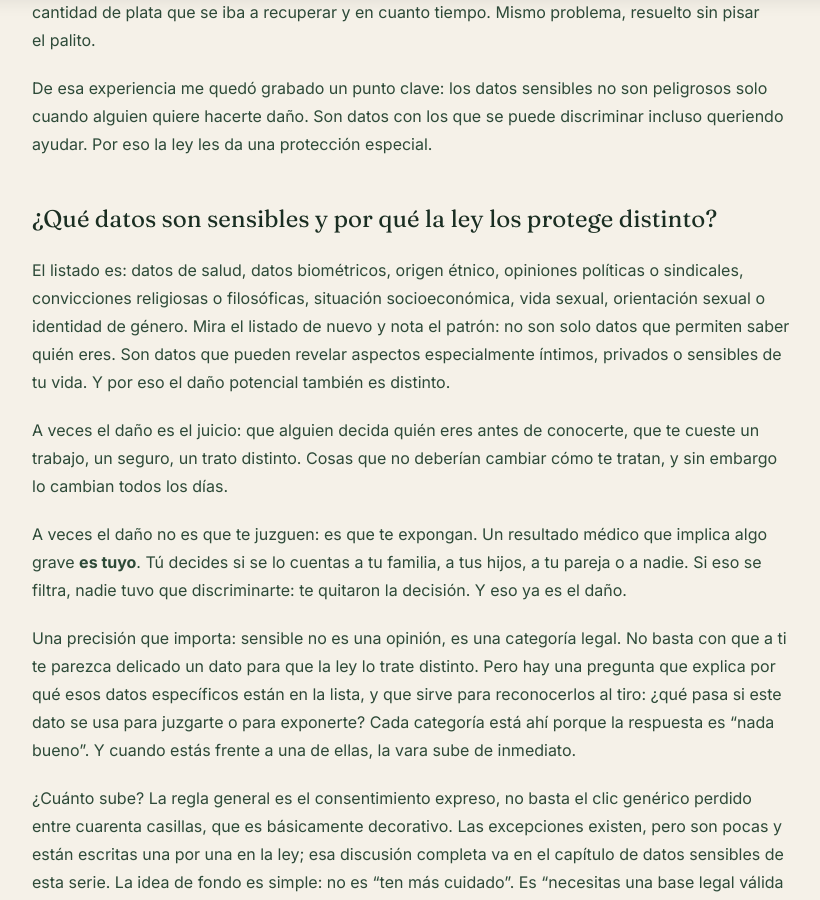
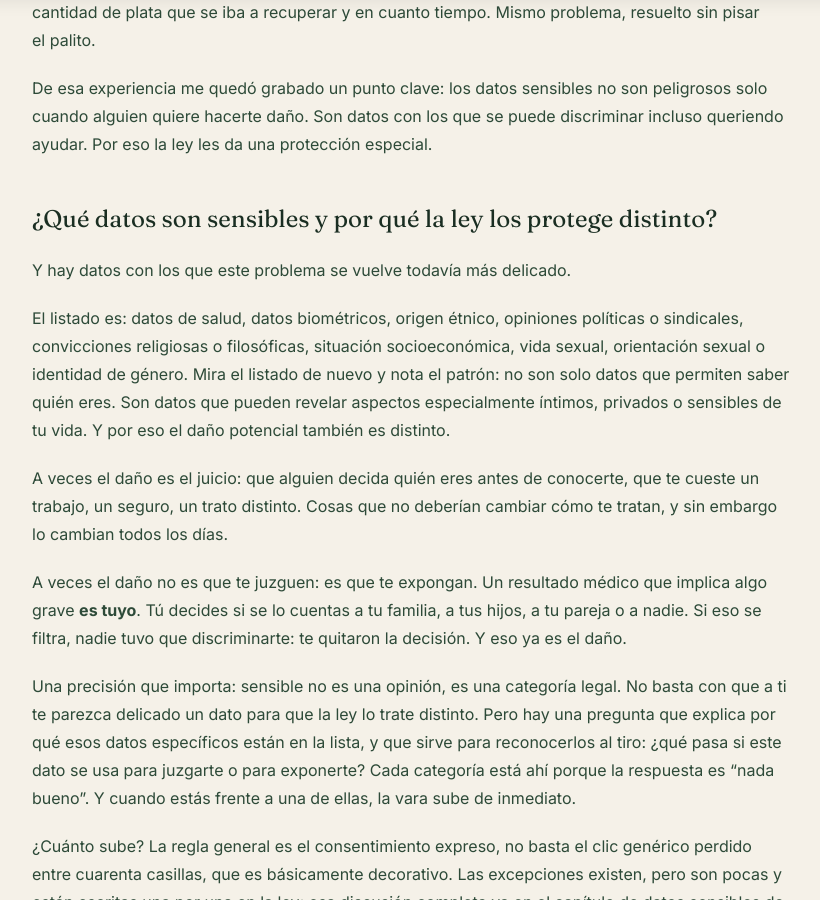
Before and after one commit to Maquitaa/web-page, a Jekyll site: the page built from _posts/2026-08-17-nadie-te-preguntó-nada-y-aun-así-saben-quién-eres.md, in a window 1280 px wide and 900 px high, scrolled down 4691 px. Shown: the whole window, without its empty margins (228-1048 px from the left). Built offline with Jekyll 4.4.1, drawn with Linux system fonts in a browser that asks for light colours.

Commit message:
Update Publicaciones “2026-08-17-nadie-te-preguntó-nada-y-aun-así-saben-quién-eres”

```diff
--- a/_posts/2026-08-17-nadie-te-preguntó-nada-y-aun-así-saben-quién-eres.md
+++ b/_posts/2026-08-17-nadie-te-preguntó-nada-y-aun-así-saben-quién-eres.md
@@ -107,6 +107,8 @@ De esa experiencia me quedó grabado un punto clave: los datos sensibles no son
 
 ## ¿Qué datos son sensibles y por qué la ley los protege distinto?
 
+Y hay datos con los que este problema se vuelve todavía más delicado.
+
 El listado es: datos de salud, datos biométricos, origen étnico, opiniones políticas o sindicales, convicciones religiosas o filosóficas, situación socioeconómica, vida sexual, orientación sexual o identidad de género. Mira el listado de nuevo y nota el patrón: no son solo datos que permiten saber quién eres. Son datos que pueden revelar aspectos especialmente íntimos, privados o sensibles de tu vida. Y por eso el daño potencial también es distinto.
 
 A veces el daño es el juicio: que alguien decida quién eres antes de conocerte, que te cueste un trabajo, un seguro, un trato distinto. Cosas que no deberían cambiar cómo te tratan, y sin embargo lo cambian todos los días.
```
